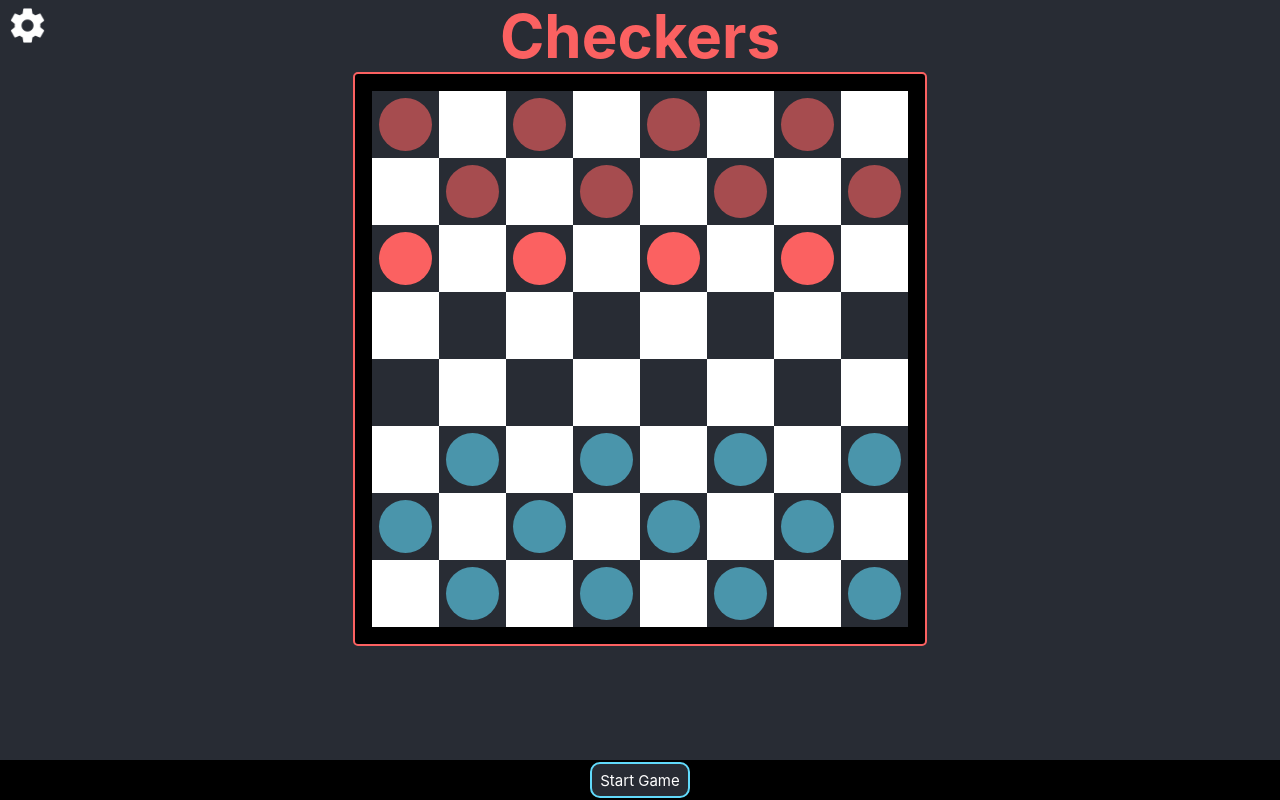
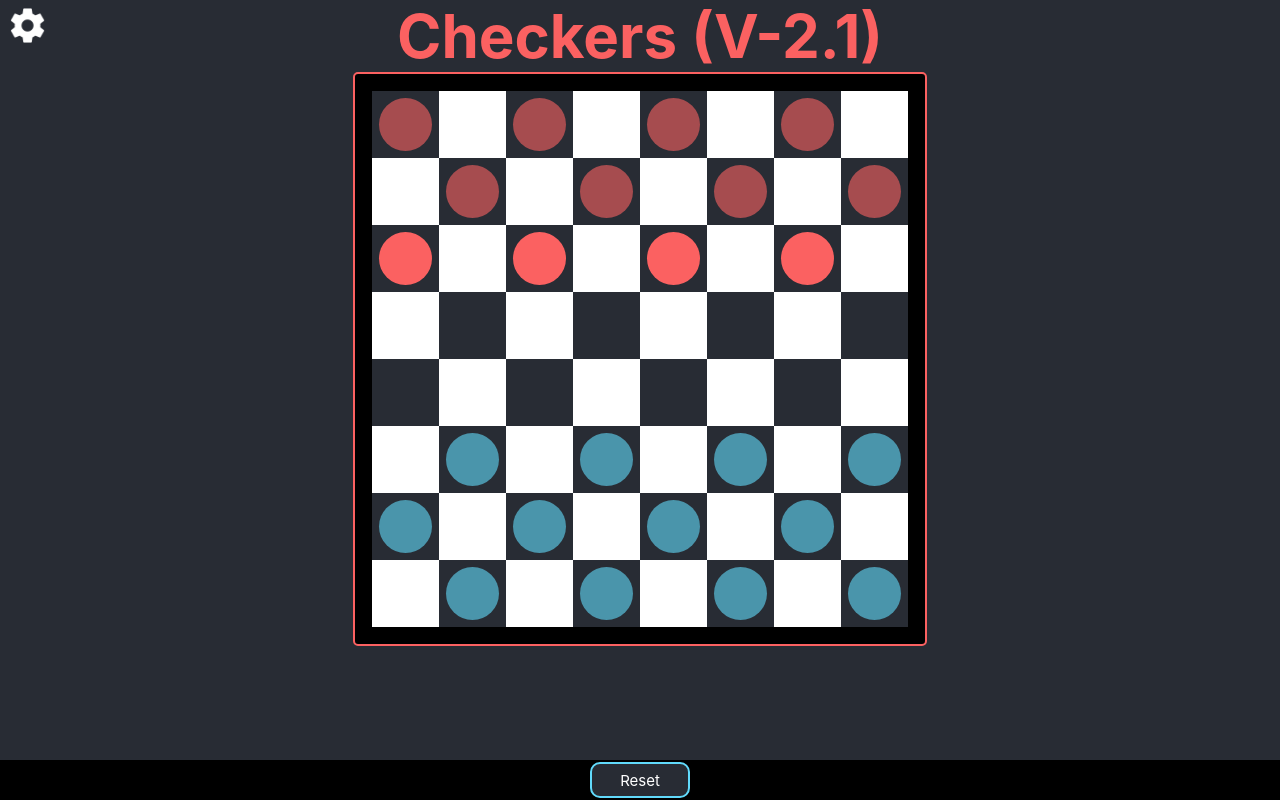
Before and after one commit to alexander-schefe/checkers, a React (Create React App) app: page / in a window 1280 px wide. Built offline with nearby package versions, Linux system fonts and the light colour scheme.

Commit message:
added version info and changed button text

```diff
--- a/src/App.tsx
+++ b/src/App.tsx
@@ -50,8 +50,8 @@ function App() {
   };
 
   //Starts the Game and applies Settings
-  const startGame = React.useCallback(() => {
-    console.log("starting game with settings: ");
+  const resetGame = React.useCallback(() => {
+    console.log("restarting game with settings: ");
     console.log(createSettings());
     running.current = true;
     gameInstance.current = new GameInstance(createSettings());
@@ -157,7 +157,7 @@ function App() {
   const Title = () => {
     return (
       <h1 className="Title" style={{color: (gameInstance.current.turn % 2 === 0 ? "#FB6161" :  "#61dafb")}}>
-          Checkers
+          Checkers (V-2.1)
       </h1>
     );
   }
@@ -204,8 +204,8 @@ function App() {
       </div>
       <div className="Footer">
         <div className="Buttons">
-          <button className="Button" onClick={startGame}>
-            Start Game
+          <button className="Button" onClick={resetGame}>
+            Reset
           </button>
         </div>
       </div>
```
